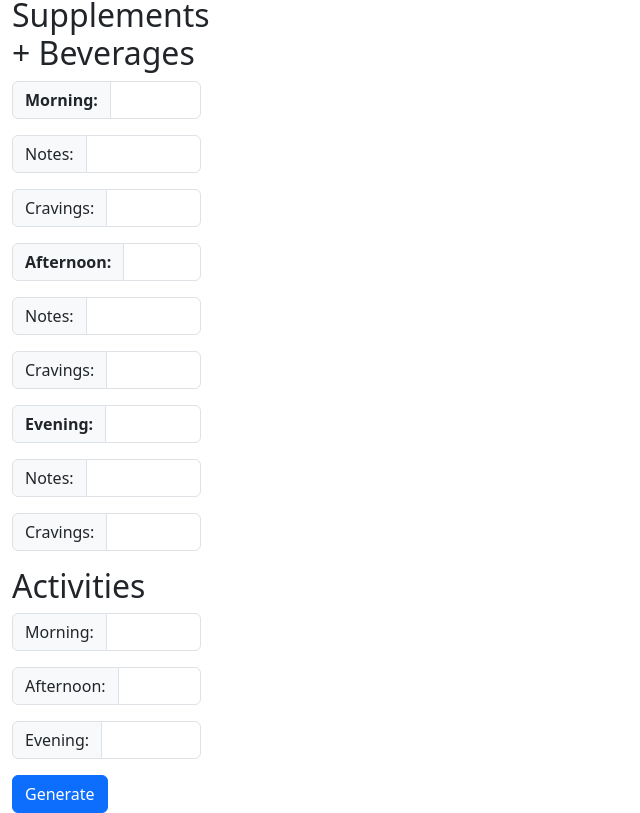
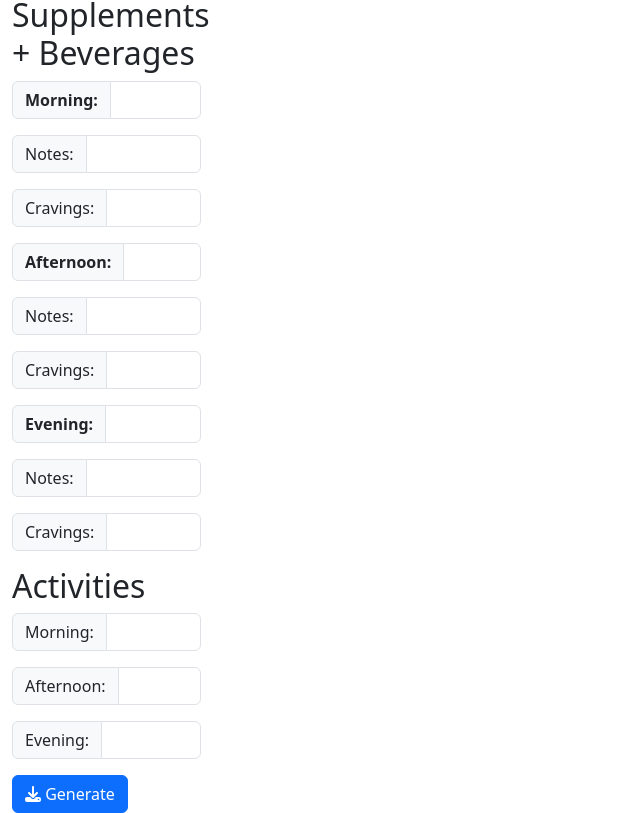
Before and after one commit to Crambeary/wellness_reflection, a React (Vite) app: page / in a window 1280 px wide. Shown: the part 756-1569 px from the top of the page, without its empty margins (0-640 px from the left). Built offline with nearby package versions, Linux system fonts and the light colour scheme.

Commit message:
Download Icon shown on Generate
Added FontAwesomeIcons

```diff
--- a/src/App.jsx
+++ b/src/App.jsx
@@ -1,4 +1,6 @@
 import React from 'react'
+import { FontAwesomeIcon } from '@fortawesome/react-fontawesome'
+import { faDownload } from '@fortawesome/free-solid-svg-icons'
 // import reactLogo from './assets/react.svg'
 // import viteLogo from '/vite.svg'
 // import './App.css'
@@ -204,7 +206,7 @@ class App extends React.Component {
                 <input className="form-control" type="text" id="evening-activity" name="evening-activity"/>
               </div>
               <div className="d-grid gap-2 d-md-block">
-                <button data-html2canvas-ignore id="submit" className="btn btn-primary">Generate</button>
+                <button data-html2canvas-ignore id="submit" className="btn btn-primary"><FontAwesomeIcon icon={faDownload}/> Generate</button>
               </div>
             </form>
           </div>
```
Also changed, not shown: package.json (+7 -1 lines), 1 other file (tests, documents, lock files or other folders).
